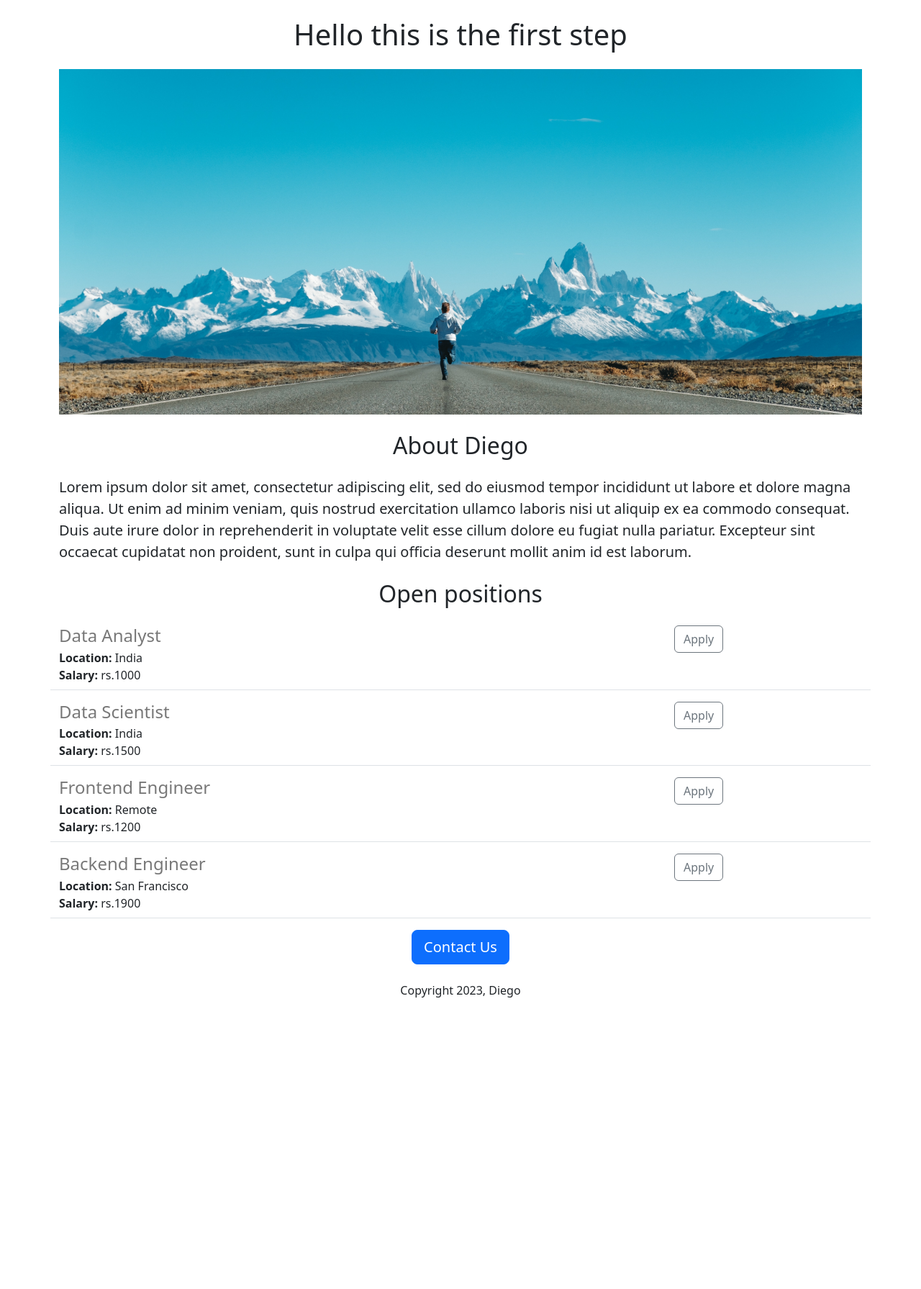
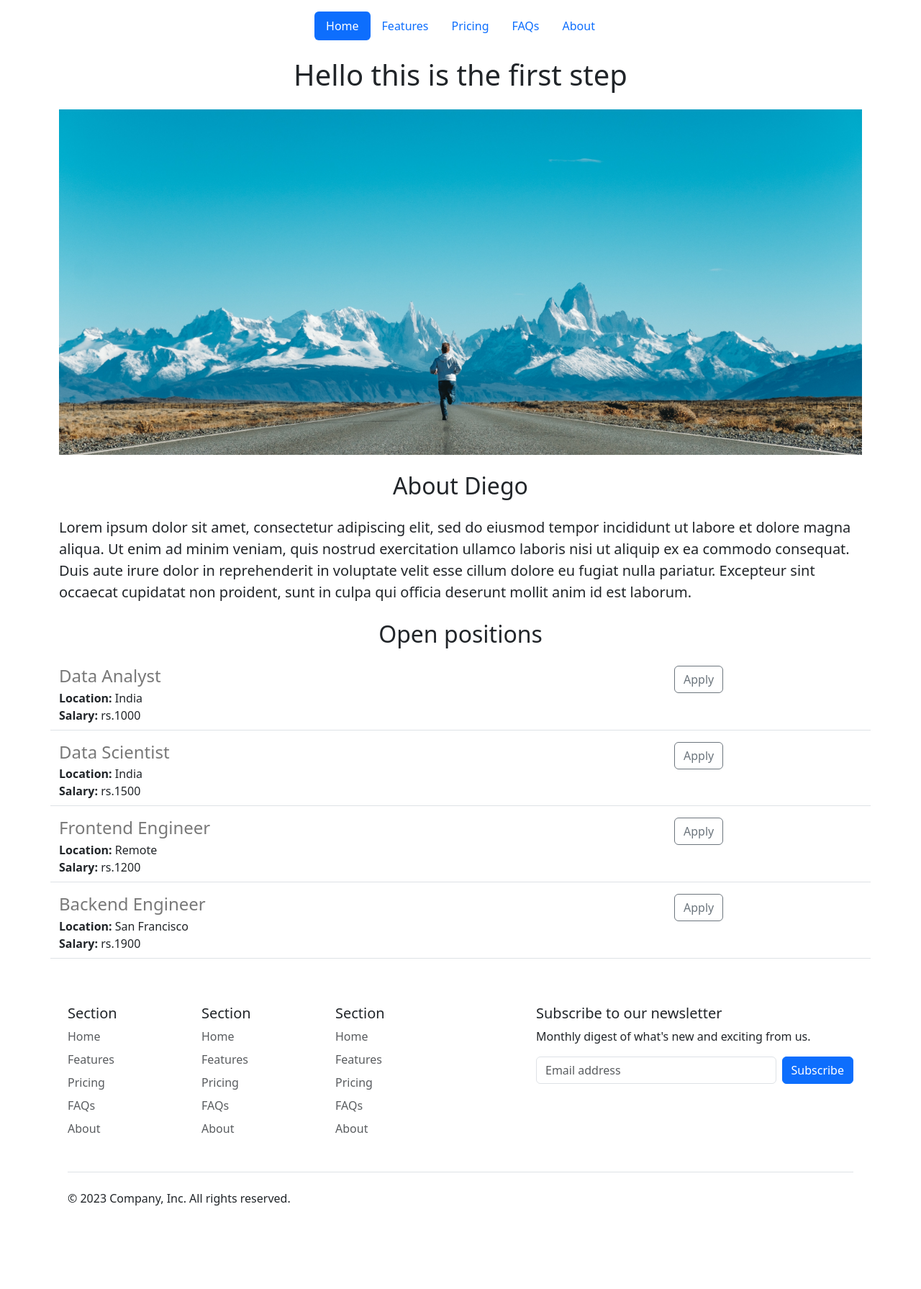
Before and after one commit to DiegoEmilioMorales/web2, a Flask app: page / in a window 1280 px wide. Shown: the whole page at 72% size. Before the commit the page ends 1386 px from the top, so only its background shows below. Run offline with Flask 3, Linux system fonts and the light colour scheme; some libraries are stand-ins or nearby versions.

Commit message:
add header

```diff
--- /dev/null
+++ b/templates/footer.html
@@ -0,0 +1,60 @@
+<div class="container">
+  <footer class="py-5">
+    <div class="row">
+      <div class="col-6 col-md-2 mb-3">
+        <h5>Section</h5>
+        <ul class="nav flex-column">
+          <li class="nav-item mb-2"><a href="#" class="nav-link p-0 text-body-secondary">Home</a></li>
+          <li class="nav-item mb-2"><a href="#" class="nav-link p-0 text-body-secondary">Features</a></li>
+          <li class="nav-item mb-2"><a href="#" class="nav-link p-0 text-body-secondary">Pricing</a></li>
+          <li class="nav-item mb-2"><a href="#" class="nav-link p-0 text-body-secondary">FAQs</a></li>
+          <li class="nav-item mb-2"><a href="#" class="nav-link p-0 text-body-secondary">About</a></li>
+        </ul>
+      </div>
+
+      <div class="col-6 col-md-2 mb-3">
+        <h5>Section</h5>
+        <ul class="nav flex-column">
+          <li class="nav-item mb-2"><a href="#" class="nav-link p-0 text-body-secondary">Home</a></li>
+          <li class="nav-item mb-2"><a href="#" class="nav-link p-0 text-body-secondary">Features</a></li>
+          <li class="nav-item mb-2"><a href="#" class="nav-link p-0 text-body-secondary">Pricing</a></li>
+          <li class="nav-item mb-2"><a href="#" class="nav-link p-0 text-body-secondary">FAQs</a></li>
+          <li class="nav-item mb-2"><a href="#" class="nav-link p-0 text-body-secondary">About</a></li>
+        </ul>
+      </div>
+
+      <div class="col-6 col-md-2 mb-3">
+        <h5>Section</h5>
+        <ul class="nav flex-column">
+          <li class="nav-item mb-2"><a href="#" class="nav-link p-0 text-body-secondary">Home</a></li>
+          <li class="nav-item mb-2"><a href="#" class="nav-link p-0 text-body-secondary">Features</a></li>
+          <li class="nav-item mb-2"><a href="#" class="nav-link p-0 text-body-secondary">Pricing</a></li>
+          <li class="nav-item mb-2"><a href="#" class="nav-link p-0 text-body-secondary">FAQs</a></li>
+          <li class="nav-item mb-2"><a href="#" class="nav-link p-0 text-body-secondary">About</a></li>
+        </ul>
+      </div>
+
+      <div class="col-md-5 offset-md-1 mb-3">
+        <form>
+          <h5>Subscribe to our newsletter</h5>
+          <p>Monthly digest of what's new and exciting from us.</p>
+          <div class="d-flex flex-column flex-sm-row w-100 gap-2">
+            <label for="newsletter1" class="visually-hidden">Email address</label>
+            <input id="newsletter1" type="text" class="form-control" placeholder="Email address">
+            <button class="btn btn-primary" type="button">Subscribe</button>
+          </div>
+        </form>
+      </div>
+    </div>
+
+    <div class="d-flex flex-column flex-sm-row justify-content-between py-4 my-4 border-top">
+      <p>&copy; 2023 Company, Inc. All rights reserved.</p>
+      <ul class="list-unstyled d-flex">
+        <li class="ms-3"><a class="link-body-emphasis" href="#"><svg class="bi" width="24" height="24"><use xlink:href="#twitter"/></svg></a></li>
+        <li class="ms-3"><a class="link-body-emphasis" href="#"><svg class="bi" width="24" height="24"><use xlink:href="#instagram"/></svg></a></li>
+        <li class="ms-3"><a class="link-body-emphasis" href="#"><svg class="bi" width="24" height="24"><use xlink:href="#facebook"/></svg></a></li>
+      </ul>
+    </div>
+  </footer>
+</div>
+<script src="../assets/dist/js/bootstrap.bundle.min.js"></script>
--- a/templates/home.html
+++ b/templates/home.html
@@ -13,8 +13,9 @@
       }
     </style>
   </head>
-  </head>
+
   <body>
+    {%include 'nav.html' %}
     <div class="container">
       <h1 class="text-center mt-4 mb-4">Hello this is the first step</h1>
       <img class=".img-fluid" id="banner" src="https://website--diego-emilioe22.repl.co/static/banner.jpg">
@@ -28,10 +29,7 @@
           {%include 'jobitems.html'%}
         {%endfor%}
 
-      <div class="text-center">
-         <button class="btn btn-primary btn-lg">Contact Us</button>
-        <p class="mt-4">Copyright 2023, Diego</p>
-      </div>
     </div>
+      {%include 'footer.html' %}
   </body>
 </html>
--- a/templates/jobitems.html
+++ b/templates/jobitems.html
@@ -12,7 +12,7 @@
   </div>
 
   <div class="col-1">
-    <button type="button" class="btn btn-outline-secondary">Apply</button>
+    <a href="https://www.google.com.mx/" type="button" class="btn btn-outline-secondary">Apply</a>
   </div>
 
 </div>
--- /dev/null
+++ b/templates/nav.html
@@ -0,0 +1,12 @@
+  <div class="container">
+    <header class="d-flex justify-content-center py-3 fixed-top bg-white">
+      <ul class="nav nav-pills">
+        <li class="nav-item"><a href="#" class="nav-link active" aria-current="page">Home</a></li>
+        <li class="nav-item"><a href="#" class="nav-link">Features</a></li>
+        <li class="nav-item"><a href="#" class="nav-link">Pricing</a></li>
+        <li class="nav-item"><a href="#" class="nav-link">FAQs</a></li>
+        <li class="nav-item"><a href="#" class="nav-link">About</a></li>
+      </ul>
+    </header>
+  </div>
+  <div style="height:56px"></div>
```
